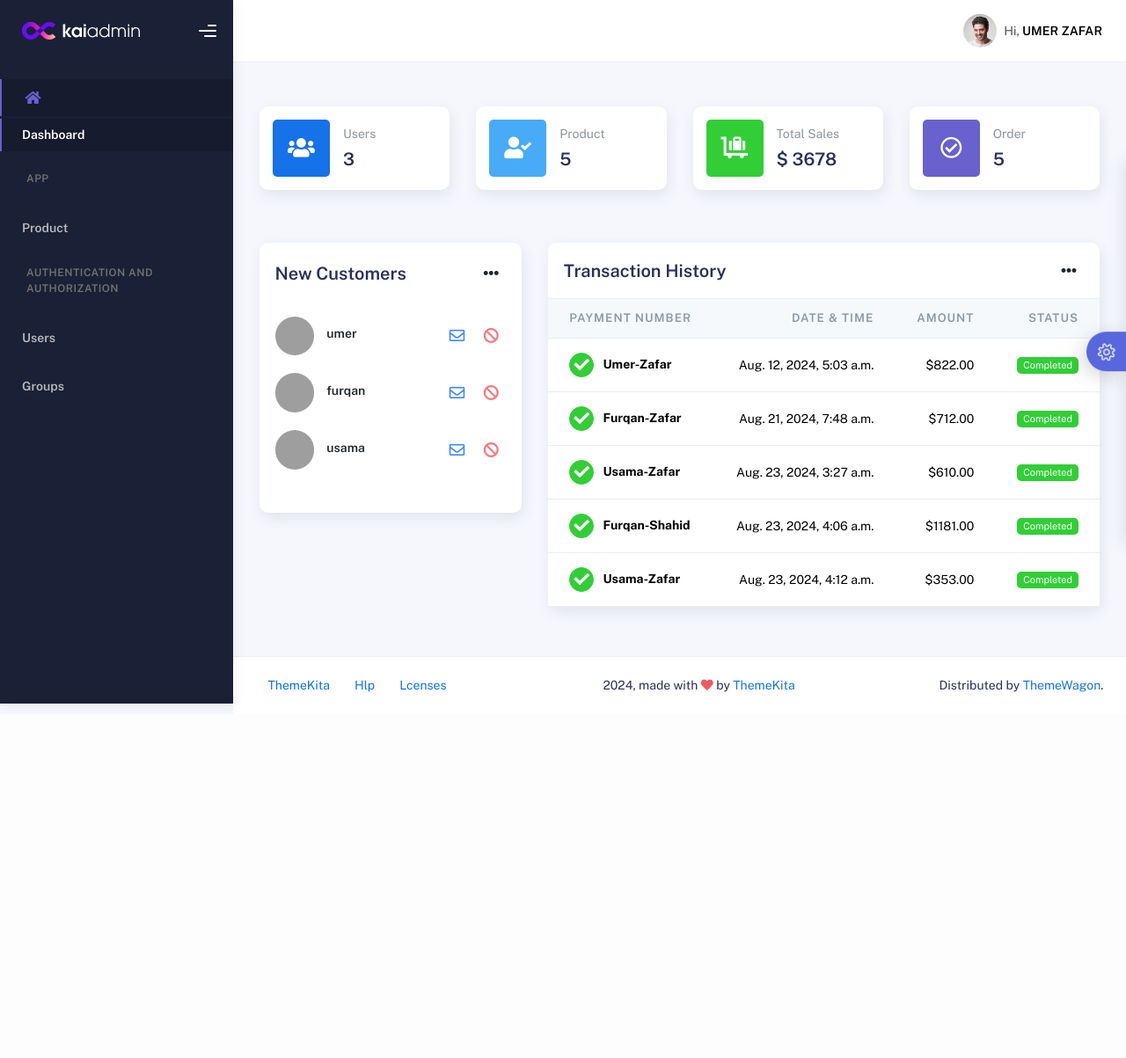
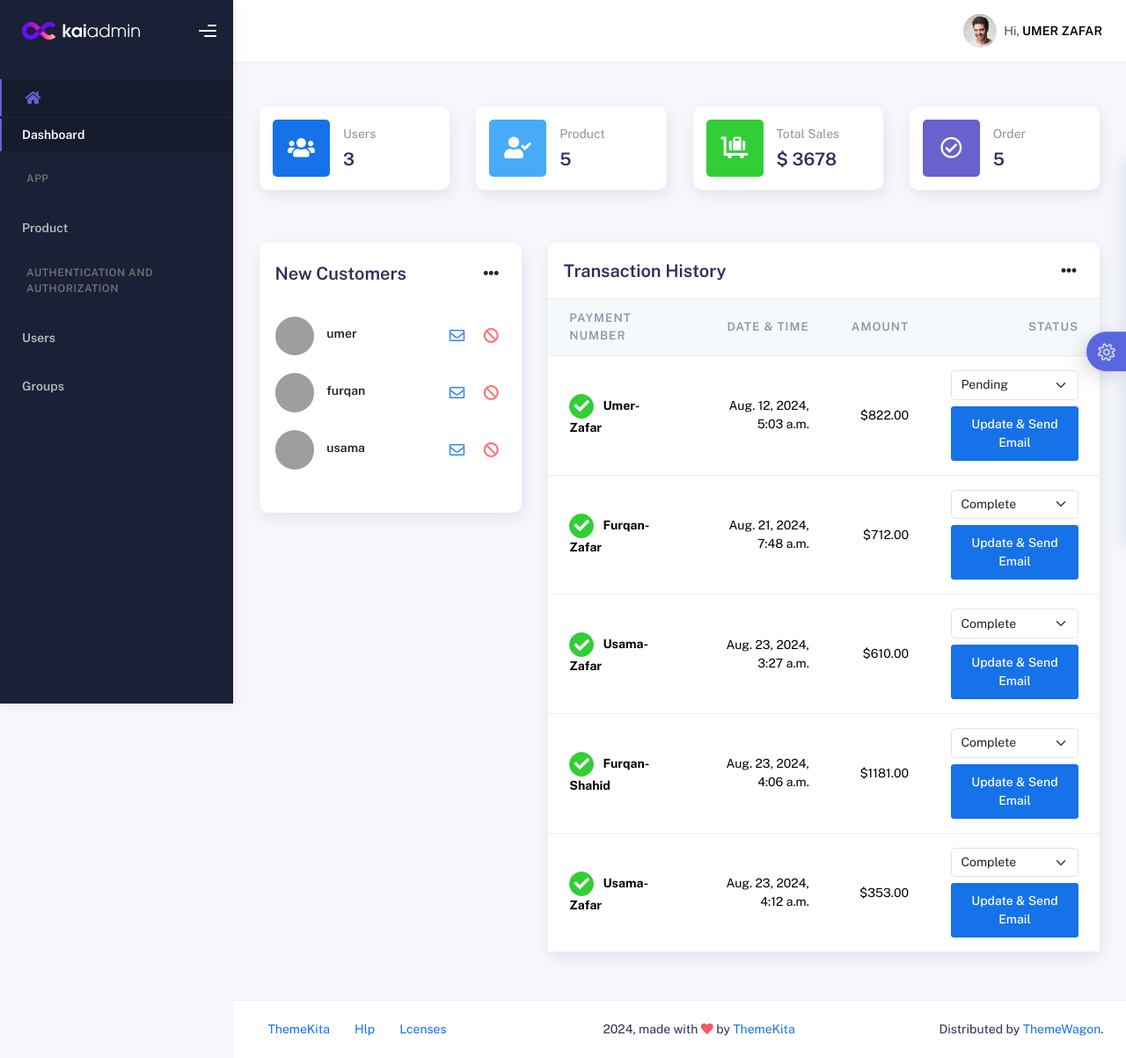
Before and after one commit to UMERZAFAR777/Ecommerce-2024, a Django app: page /admin/dashboard/ in a window 1280 px wide. Shown: the whole page at 88% size. Before the commit the page ends 805 px from the top, so only its background shows below. Run offline with Django 5.2, Linux system fonts and the light colour scheme; a user stored in the database is signed in; data comes from the database, SQL or seed files in the repository; both versions use the stored data as it was after the commit; some libraries are stand-ins or nearby versions; grey boxes are pictures that could not be loaded.

Commit message:
dashboard link and sending mail

```diff
--- a/app/models.py
+++ b/app/models.py
@@ -122,9 +122,14 @@ class Additional_Information(models.Model):
 
 
 class Order(models.Model):
+    STATUS_CHOICES = [
+        ('None', 'None'),
+        ('Pending', 'Pending'),
+        ('Complete', 'Complete'),
+    ]
     first_name = models.CharField(max_length=100)
     last_name = models.CharField(max_length=100)
-
+    status = models.CharField(max_length=10, choices=STATUS_CHOICES, default='None')
     address = models.CharField(max_length=255)
 
     city = models.CharField(max_length=100)
--- a/customadmin/urls.py
+++ b/customadmin/urls.py
@@ -10,5 +10,6 @@ urlpatterns = [
     path('product/',views.product_admin,name='product_admin'),
     path('user/',views.user_admin,name='user_admin'),
     path('group/',views.group_admin,name='group_admin'),
+    path('update_order_status/<int:order_id>/', update_order_status, name='update_order_status'),
 
 ]
--- a/customadmin/views.py
+++ b/customadmin/views.py
@@ -1,6 +1,7 @@
 from django.contrib.auth import authenticate, login,logout
 from django.contrib.auth.models import User,Group
 from django.shortcuts import render, redirect
+from django.http import HttpResponse
 from django.http import HttpResponseRedirect
 from django.contrib import messages
 from django.core.exceptions import PermissionDenied
@@ -16,7 +17,7 @@ from django.db.models import Sum
 def admin_login(request):
     try:
         if request.user.is_authenticated:
-            return redirect('/dashboard/')
+            return redirect('/admin/dashboard/')
 
         if request.method == "POST":
             username = request.POST.get('username')
@@ -33,7 +34,7 @@ def admin_login(request):
 
             if user is not None and user.is_superuser:
                 login(request, user)
-                return redirect('/dashboard/')
+                return redirect('/admin/dashboard/')
             else:
                 if user is None:
                     messages.error(request, 'Invalid username or password.')
@@ -60,10 +61,10 @@ def dashboard(request):
 
 
 
-
+from django.contrib.auth.decorators import login_required, user_passes_test
 
 from django.urls import reverse
-
+@user_passes_test(lambda u: u.is_superuser)
 def dashboard(request):
     if not request.user.is_authenticated or not request.user.is_superuser:
         messages.error(request, 'You must be an admin to view this page.')
@@ -120,3 +121,73 @@ def group_admin(request):
         'group':group,
     }
     return render (request,'custom/group.html',data)
+
+
+
+from django.core.mail import send_mail
+from django.shortcuts import get_object_or_404, redirect
+from django.contrib import messages
+
+
+
+# def update_order_status(request, order_id):
+#     order = get_object_or_404(Order, id=order_id)
+#     new_status = request.POST.get('status')
+
+#     if new_status:
+#         order.status = new_status
+#         order.save()
+
+#         # Sending email based on the status
+#         if new_status == 'Pending':
+#             subject = "Order Delayed"
+#             message = "Your package is delayed due to some reason."
+#         elif new_status == 'Complete':
+#             subject = "Order Shipped"
+#             message = "Now your package is transferred."
+
+#         if new_status in ['Pending', 'Complete']:
+#             send_mail(subject, message, 'umerzafar433@gmail.com', [order.email])
+#             messages.success(request, f"Email sent to {order.email} regarding the status '{new_status}'.")
+
+#     return redirect('/dashboard/')
+
+
+
+
+from django.core.mail import send_mail, BadHeaderError
+
+
+def update_order_status(request, order_id):
+    order = get_object_or_404(Order, id=order_id)
+    new_status = request.POST.get('status')
+
+    if new_status:
+        order.status = new_status
+        order.save()
+
+        if new_status == 'Pending':
+            subject = "Order Delayed"
+            message = "Your package is delayed due to some reason."
+        elif new_status == 'Complete':
+            subject = "Order Shipped"
+            message = "Now your package is transferred."
+
+        if new_status in ['Pending', 'Complete']:
+            try:
+                send_mail(subject, message, 'umerzafar433@gmail.com', [order.email])
+                messages.success(request, f"Email sent to {order.email} regarding the status '{new_status}'.")
+                print("Email sent successfully")
+            except BadHeaderError:
+                print("Bad Header Error - Invalid header found.")
+                return HttpResponse('Invalid header found.')
+            except Exception as e:
+                print(f"Error sending email: {e}")
+                messages.error(request, "There was an error sending the email. Please try again later.")
+                return HttpResponse(f"There was an error sending the email: {e}")
+        else:
+            print("No email sent as the status was neither 'Pending' nor 'Complete'.")
+    else:
+        print("No status provided.")
+
+    return redirect('/admin/dashboard/')
--- a/mysite/urls.py
+++ b/mysite/urls.py
@@ -1,19 +1,4 @@
-"""
-URL configuration for mysite project.
 
-The `urlpatterns` list routes URLs to views. For more information please see:
-    https://docs.djangoproject.com/en/5.0/topics/http/urls/
-Examples:
-Function views
-    1. Add an import:  from my_app import views
-    2. Add a URL to urlpatterns:  path('', views.home, name='home')
-Class-based views
-    1. Add an import:  from other_app.views import Home
-    2. Add a URL to urlpatterns:  path('', Home.as_view(), name='home')
-Including another URLconf
-    1. Import the include() function: from django.urls import include, path
-    2. Add a URL to urlpatterns:  path('blog/', include('blog.urls'))
-"""
 from django.contrib import admin
 from django.urls import path,include
 from mysite import views
--- a/template/custom/dashboard.html
+++ b/template/custom/dashboard.html
@@ -506,9 +506,6 @@
 
 
                           {% for i in order %}
-
-
-
                           <tr>
                               <th scope="row">
                                   <button
@@ -521,13 +518,17 @@
                               <td class="text-end">{{i.created_at}}</td>
                               <td class="text-end">${{i.order_total}}</td>
                               <td class="text-end">
-                              <span class="badge badge-success">Completed</span>
+                                  <form method="post" action="{% url 'update_order_status' i.id %}">
+                                      {% csrf_token %}
+                                      <select name="status" class="form-select">
+                                          <option value="None" {% if i.status == 'None' %}selected{% endif %}>None</option>
+                                          <option value="Pending" {% if i.status == 'Pending' %}selected{% endif %}>Pending</option>
+                                          <option value="Complete" {% if i.status == 'Complete' %}selected{% endif %}>Complete</option>
+                                      </select>
+                                      <button type="submit" class="btn btn-primary mt-2">Update & Send Email</button>
+                                  </form>
                               </td>
                           </tr>
-
-
-
-
                           {% endfor %}
 
 
```
Also changed, not shown: mysite/settings.py (+9 -1 lines), app/migrations/0010_order_status.py (added), db.sqlite3. Lines whose indentation alone changed are shown as unchanged.
